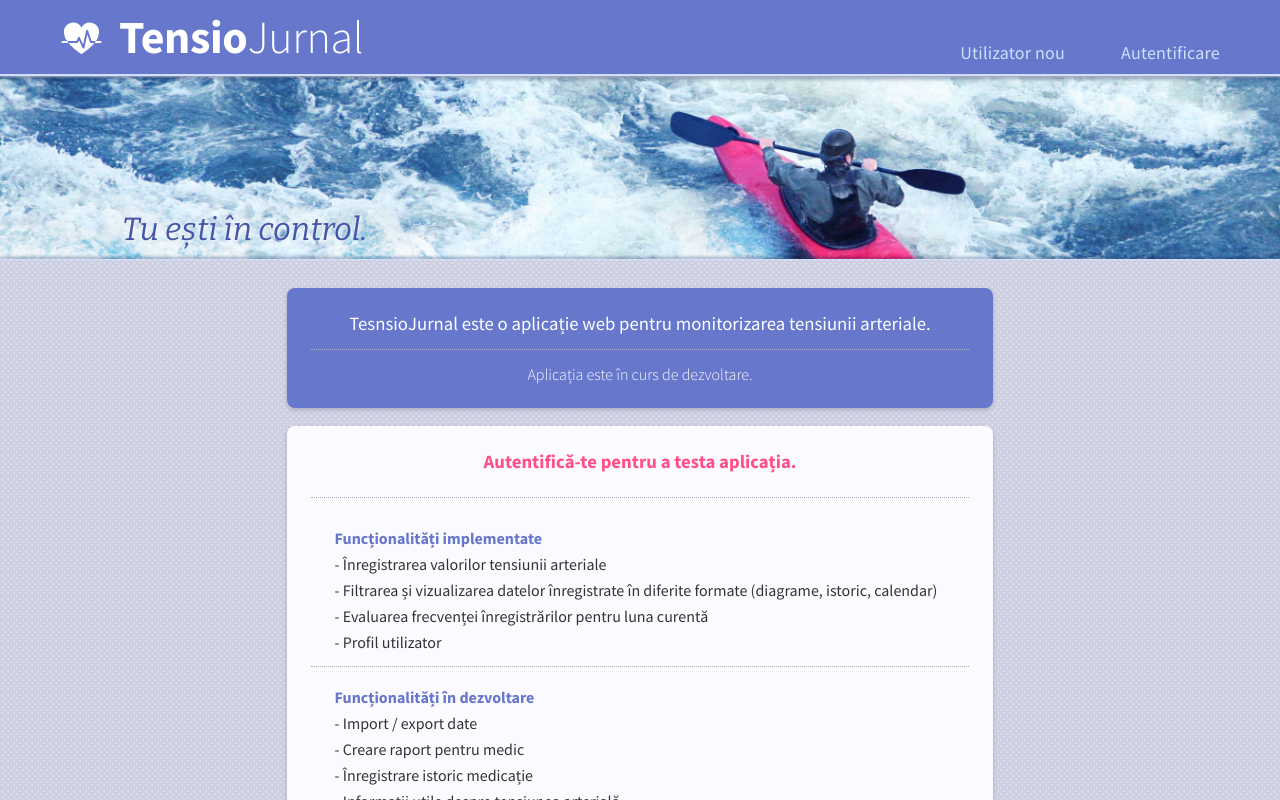
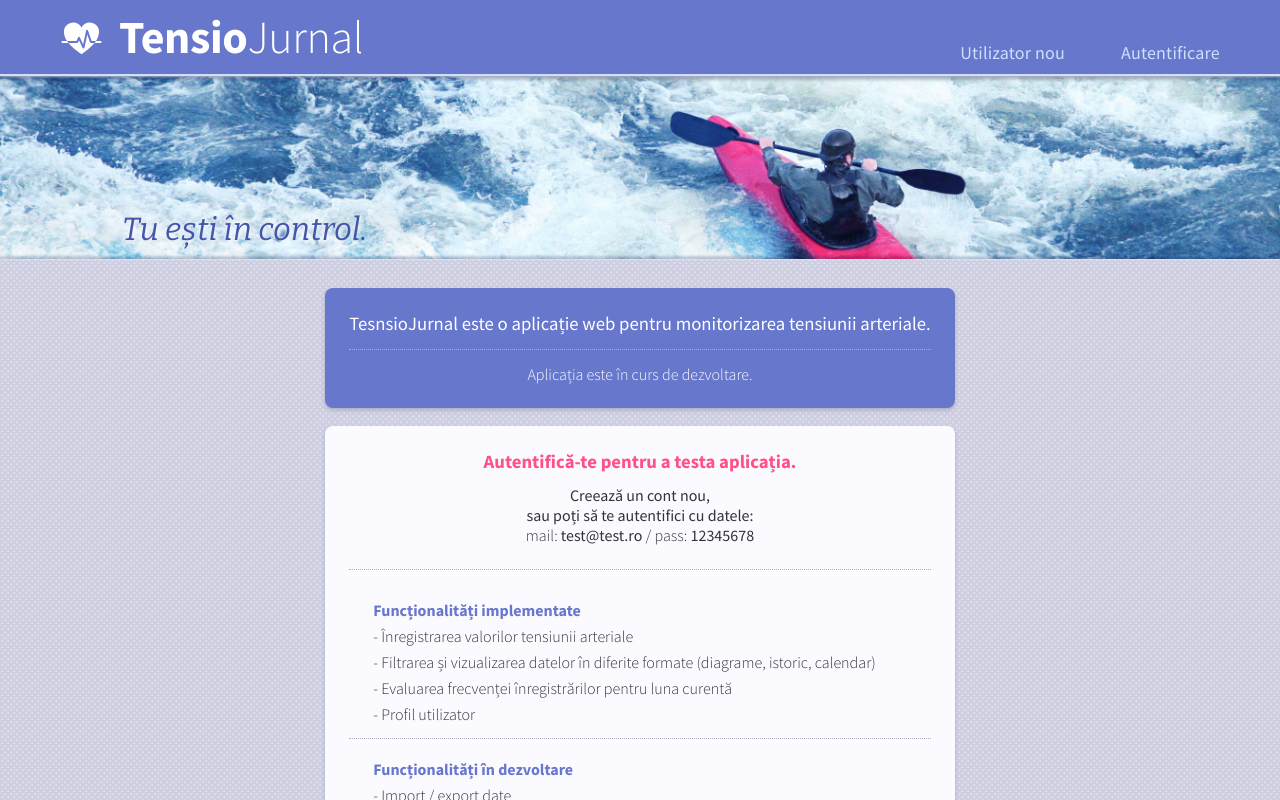
Before and after one commit to adrianmacea/tensio-jurnal, a React (Create React App) app: page /landing in a window 1280 px wide. Built offline with nearby package versions, Linux system fonts and the light colour scheme.

Commit message:
modified text on landing page

```diff
--- a/src/components/layout/Layout.module.css
+++ b/src/components/layout/Layout.module.css
@@ -4,11 +4,13 @@
   display: flex;
 }
 .container--nav {
+  max-height: calc(var(--vh, 1vh) * 100); /* mobile vh fix */
   flex-shrink: 0;
   overflow-x: hidden;
   border-right: solid 1px var(--c-grey-1);
 }
 .container--main {
+  max-height: calc(var(--vh, 1vh) * 100); /* mobile vh fix */
   flex-grow: 1;
   overflow-x: scroll;
   color: var(--c-grey-5);
@@ -33,14 +35,11 @@
 .container--nav,
 .container--main,
 .landing-page--container {
-  max-height: calc(var(--vh, 1vh) * 100); /* mobile vh fix */
+  height: 100vh;
   overflow-y: scroll;
   -ms-overflow-style: none; /* hide scrollbar on IE and Edge */
   scrollbar-width: none; /* hide scrollbar on Firefox */
-  overscroll-behavior: none;
-}
-.landing-page--container {
-  height: calc(var(--vh, 1vh) * 100); /* mobile vh fix */
+  /* overscroll-behavior: none; */
 }
 /* Hide scrollbar for Chrome, Safari and Opera */
 .container--nav::-webkit-scrollbar,
--- a/src/pages/LadingPageMain.js
+++ b/src/pages/LadingPageMain.js
@@ -6,30 +6,41 @@ const LadingPageMain = () => {
   return (
     <div className={styles['lp-main--container']}>
       <Card className="bg-primary">
-        <h3 className="regular c-light">TesnsioJurnal este o aplicație web pentru monitorizarea tensiunii arteriale.</h3>
+        <h3 className="regular c-light">
+          TesnsioJurnal este o aplicație web pentru monitorizarea tensiunii
+          arteriale.
+        </h3>
         <Line closer={true} />
         <p className="thin c-light">Aplicația este în curs de dezvoltare.</p>
       </Card>
       <Card>
         <h3 className={`c-alert`}>Autentifică-te pentru a testa aplicația.</h3>
+        <p className={`${styles['lp-main--margin-top']}`}>
+          Creează un cont nou,
+        </p>
+        <p>sau poți să te autentifici cu datele:</p>
+        <p>
+          <span className="thin">mail: </span>test@test.ro
+          <span className="thin"> / pass: </span>12345678
+        </p>
         <Line />
         <ul className="to-do-list">
           <li className="bold c-primary">Funcționalități implementate</li>
-          <li>- Înregistrarea valorilor tensiunii arteriale</li>
-          <li>
-            - Filtrarea și vizualizarea datelor înregistrate în diferite formate
+          <li className="thin">- Înregistrarea valorilor tensiunii arteriale</li>
+          <li className="thin">
+            - Filtrarea și vizualizarea datelor în diferite formate
             (diagrame, istoric, calendar)
           </li>
-          <li>- Evaluarea frecvenței înregistrărilor pentru luna curentă</li>
-          <li>- Profil utilizator</li>
+          <li className="thin">- Evaluarea frecvenței înregistrărilor pentru luna curentă</li>
+          <li className="thin">- Profil utilizator</li>
         </ul>
         <Line closer={true} />
         <ul className="to-do-list">
           <li className="bold c-primary">Funcționalități în dezvoltare</li>
-          <li>- Import / export date</li>
-          <li>- Creare raport pentru medic</li>
-          <li>- Înregistrare istoric medicație</li>
-          <li>- Informații utile despre tensiunea arterială</li>
+          <li className="thin">- Import / export date</li>
+          <li className="thin">- Creare raport pentru medic</li>
+          <li className="thin">- Înregistrare istoric medicație</li>
+          <li className="thin">- Informații utile despre tensiunea arterială</li>
         </ul>
         <Line />
       </Card>
--- a/src/pages/LandingPageMain.module.css
+++ b/src/pages/LandingPageMain.module.css
@@ -3,6 +3,10 @@
   flex-direction: column;
   align-items: center;
   gap: 1.125rem;
+}
+
+.lp-main--margin-top {
+  margin-top: 0.75rem;
 }
 
 @media (min-width: 33em) {
```
